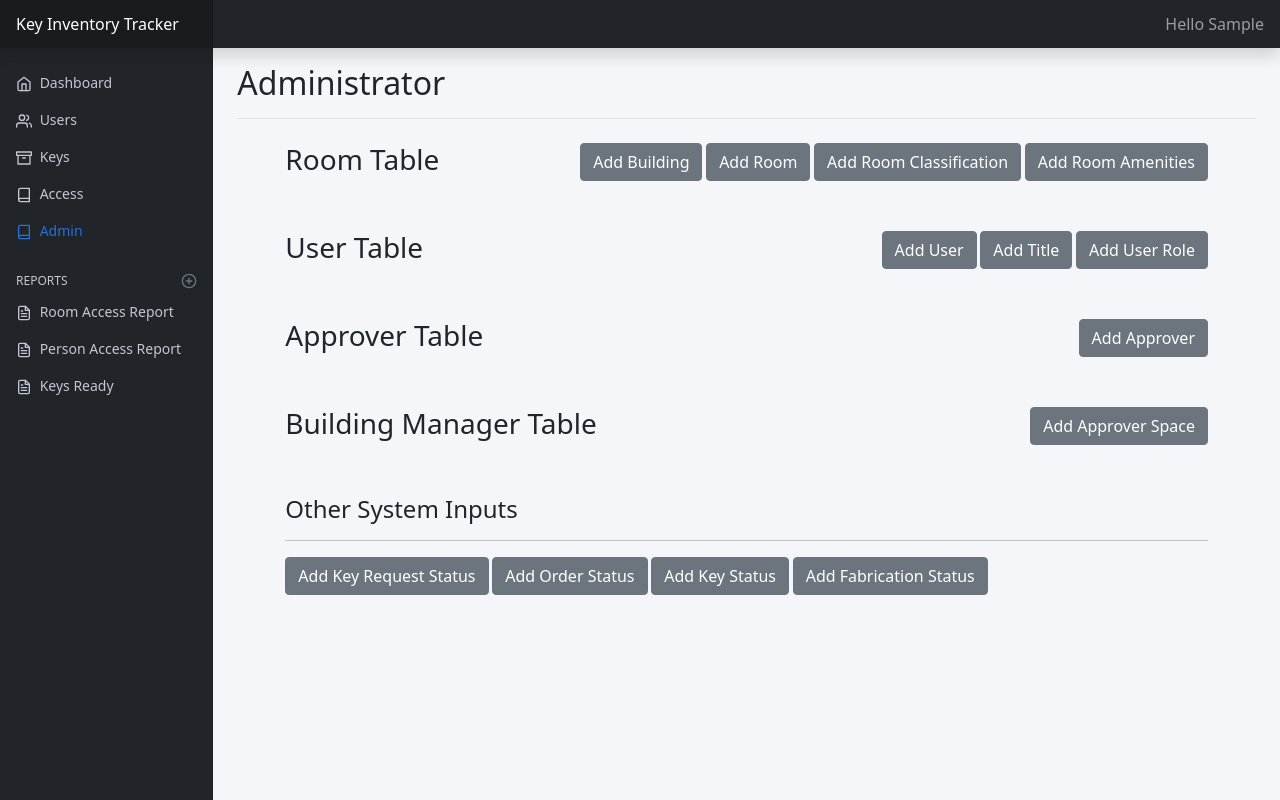
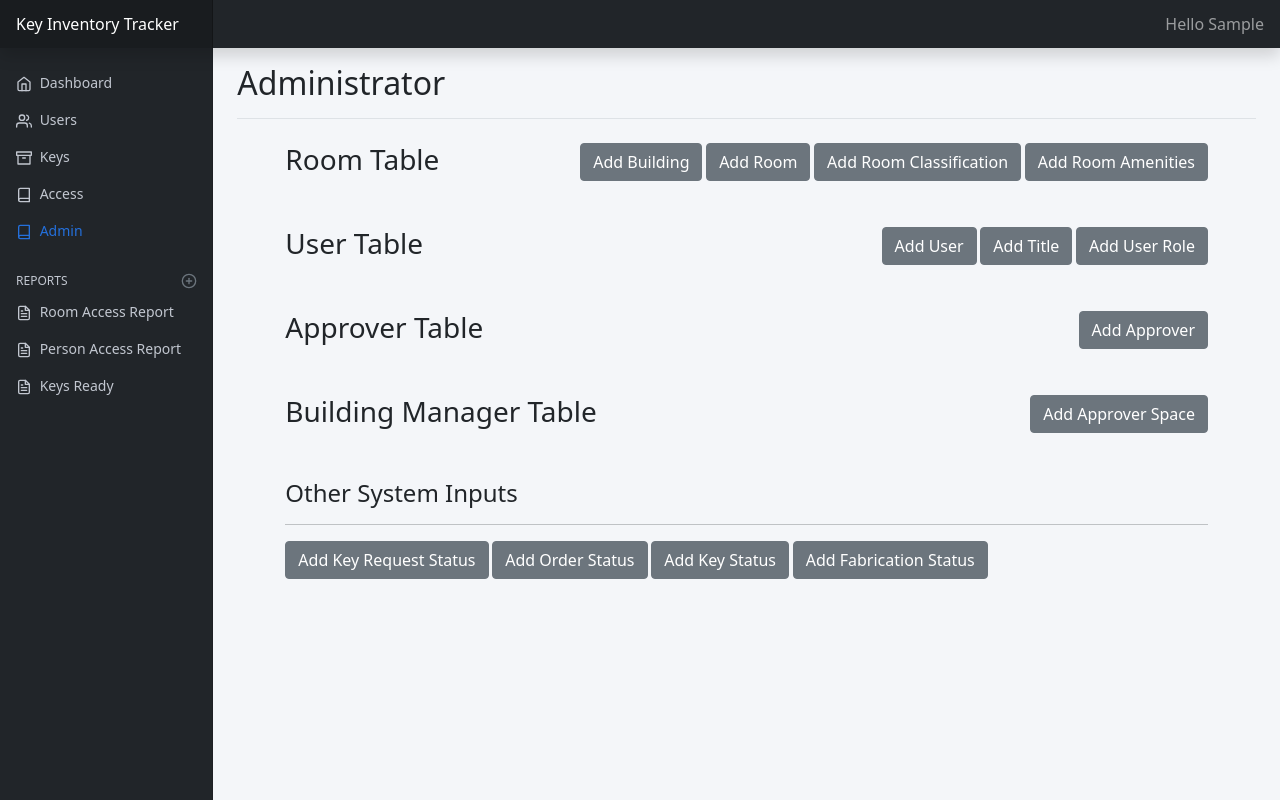
Before and after one commit to ejw-data/proj-key-inventory, a Python web app: template templates/admin.html in a window 1280 px wide. Run offline with Jinja, Linux system fonts and the light colour scheme; the template is opened without the code that fills it: most values are stand-ins (such as "Sample title", 1, 10 or a date in 2020); form fields are guessed from the names that the template uses; some libraries are stand-ins or nearby versions.

Commit message:
made html more concise and added table button min-width

```diff
--- a/static/js/table.js
+++ b/static/js/table.js
@@ -87,6 +87,7 @@ function createTable(data, id, buttons=[], hyperlinks=[], nullmessage="No result
                     .attr('data-bs-toggle', 'modal')
                     .attr('data-bs-target', '#tableButtonModal')
                     .attr('data-bs-dismiss', 'modal')
+                    .style("min-width", "130px")
                     .text(button.name)
                     .on('click', d => tableModalHTML(button.url, d[button.column], button.message, button.options))
 
--- a/templates/admin.html
+++ b/templates/admin.html
@@ -19,7 +19,7 @@
         <div class="container d-flex mb-1">
             <div class="w80">
                 <h3 class="d-inline">Room Table</h3>
-                <div class="float-end mb-1">
+                <div class="float-end">
                     <a class="btn btn-secondary" data-bs-toggle="modal" data-bs-target="#adminModalbuilding"
                         data-bs-dismiss="modal">Add
                         Building</a>
@@ -42,7 +42,7 @@
         <div class="container d-flex mb-1">
             <div class="w80">
                 <h3 class="d-inline">User Table</h3>
-                <div class="float-end mb-1">
+                <div class="float-end">
                     <a class="btn btn-secondary" data-bs-toggle="modal" data-bs-target="#adminModalusers" data-bs-dismiss="modal">Add
                         User</a>
                     <a class="btn btn-secondary" data-bs-toggle="modal" data-bs-target="#adminModaltitle" data-bs-dismiss="modal">Add
@@ -62,7 +62,7 @@
         <div class="container d-flex mb-1">
             <div class="w80">
                 <h3 class="d-inline">Approver Table</h3>
-                <div class="float-end mb-1">
+                <div class="float-end">
                     <a class="btn btn-secondary" data-bs-toggle="modal" data-bs-target="#adminModalapprovers"
                         data-bs-dismiss="modal">Add
                         Approver</a>
@@ -78,7 +78,7 @@
         <div class="container d-flex mb-1">
             <div class="w80">
                 <h3 class="d-inline">Building Manager Table</h3>
-                <div class="float-end mb-1">
+                <div class="float-end">
                     <a class="btn btn-secondary" data-bs-toggle="modal" data-bs-target="#adminModalzones" data-bs-dismiss="modal">Add
                         Approver Space</a>
                 </div>
@@ -90,7 +90,7 @@
     </div>
 
     <div class="m-md-4">
-        <div class="container d-flex mb-1">
+        <div class="container d-flex">
             <div class="w80">
                 <h4>Other System Inputs</h4>
                 <hr>
```
Also changed, not shown: templates/index.html (+4 -4 lines), templates/keys.html (+12 -6 lines).
